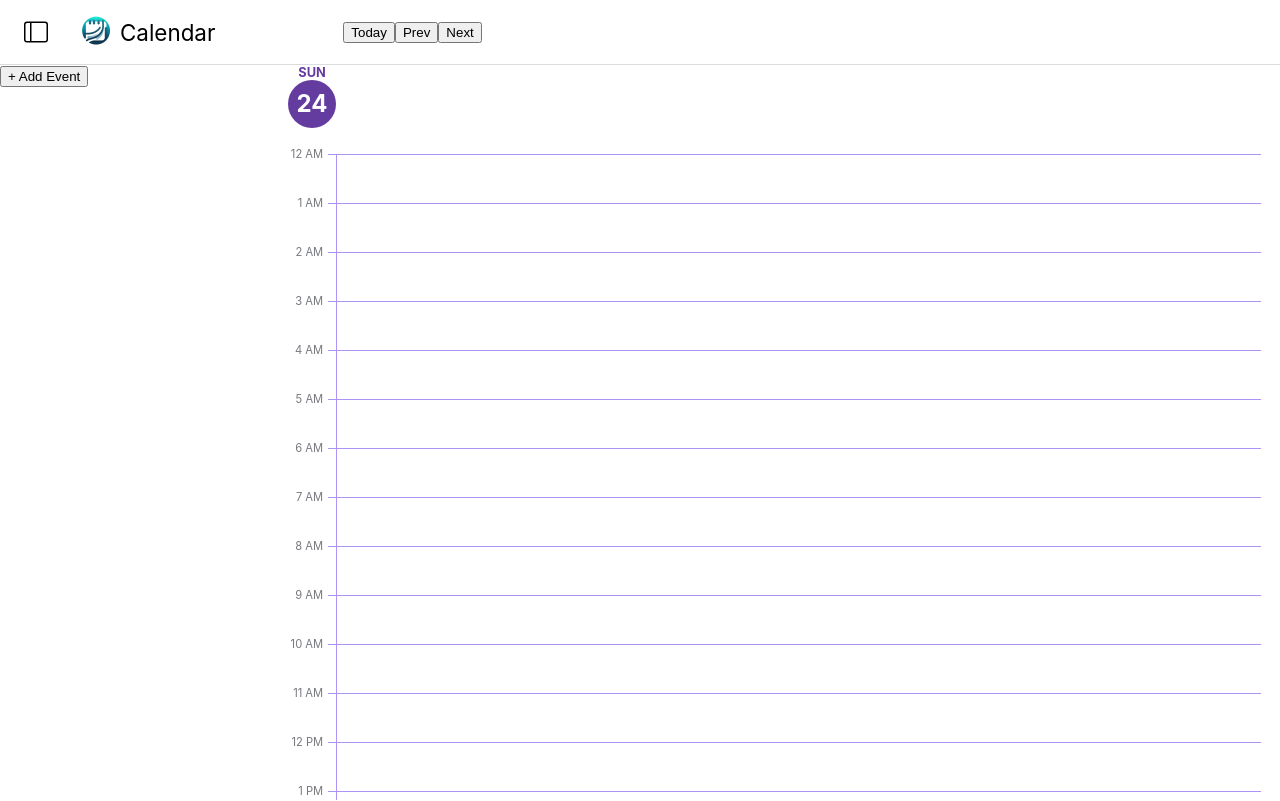
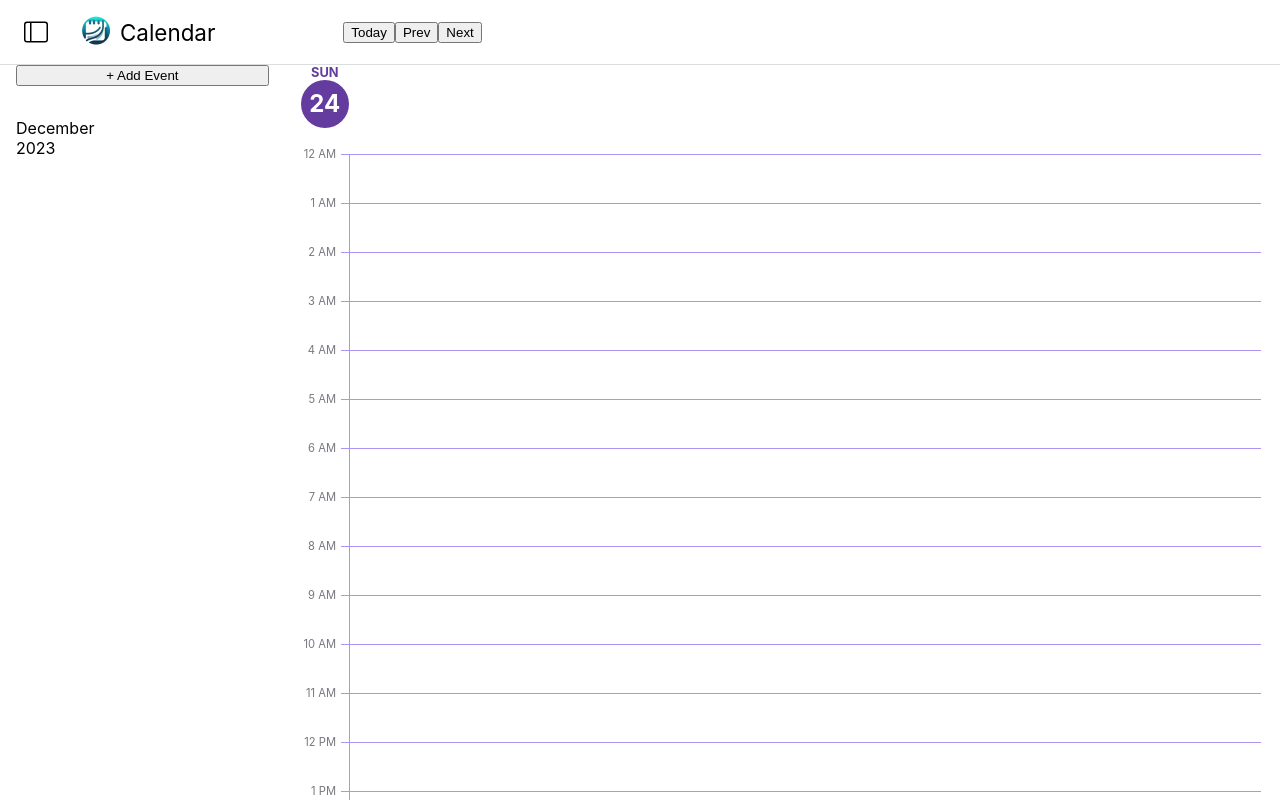
Before and after one commit to coloshword/calendar, a React (Create React App) app in the folder client/: page /calendar in a window 1280 px wide. Built offline with nearby package versions, Linux system fonts and the light colour scheme.

Commit message:
started the mini calendar

```diff
--- a/client/src/components/Calendar.tsx
+++ b/client/src/components/Calendar.tsx
@@ -62,6 +62,7 @@ const Calendar: FC = ({}) => {
                 <LeftSidebar
                     showModal={showModal}
                     setShowModal={setShowModal}
+                    today={today}
                 />
                 <CalendarDisplay displayMode={displayMode} today={today} viewDate = {viewDate} showModal={showModal} setShowModal={setShowModal}/>
             </div>
--- a/client/src/components/calendarCSS/LeftSidebar.css
+++ b/client/src/components/calendarCSS/LeftSidebar.css
@@ -1,4 +1,8 @@
 .left-sidebar {
     height: 100%;
     width: 16rem;
+    display: flex;
+    flex-direction: column;
+    margin-left: 1rem;
+    gap: 2rem;
 }
--- /dev/null
+++ b/client/src/components/calendarCSS/MiniCalendar.css
@@ -0,0 +1,6 @@
+.mini-calendar-container {
+    width: 7rem;
+    height: 7rem;
+    display: flex;
+    flex-direction: column;
+}
--- a/client/src/components/calendarComponents/AddEvent.tsx
+++ b/client/src/components/calendarComponents/AddEvent.tsx
@@ -1,5 +1,5 @@
 /* add event modal */
-import React, {Dispatch, FC, useState, useRef, useEffect} from 'react';
+import React, {Dispatch, FC, useState} from 'react';
 import '../calendarCSS/AddEvent.css';
 import closeIcon from '../../assets/x.svg';
 import dropDown from '../../assets/drop-down.svg';
--- /dev/null
+++ b/client/src/components/calendarComponents/MiniCalendar.tsx
@@ -0,0 +1,19 @@
+import '../calendarCSS/MiniCalendar.css';
+import { useState, useEffect, FC } from 'react';
+
+interface MiniCalendarProps {
+    today: Date;
+}
+const MiniCalendar: FC<MiniCalendarProps> = ({today}) => {
+    const [viewDate, setViewDate] = useState(today);
+
+    const monthNames= ["January","February","March","April","May","June","July",
+    "August","September","October","November","December"];
+    return (
+        <div className="mini-calendar-container">
+            <span> {monthNames[viewDate.getMonth()] + " " + viewDate.getFullYear()}  </span>
+        </div>
+    )
+}
+
+export { MiniCalendar }
--- a/client/src/components/calendarComponents/leftSidebar.tsx
+++ b/client/src/components/calendarComponents/leftSidebar.tsx
@@ -1,15 +1,20 @@
 import React, { FC } from 'react';
+import {MiniCalendar} from './MiniCalendar';
 import '../calendarCSS/LeftSidebar.css';
 
 interface LeftSidebarProps {
     showModal: boolean;
     setShowModal: Function;
+    today: Date;
 }
-const LeftSidebar: FC<LeftSidebarProps> = ({showModal, setShowModal}) => {
+const LeftSidebar: FC<LeftSidebarProps> = ({showModal, setShowModal, today}) => {
     return (
         <div className="left-sidebar">
             {/* Add event sets modal state to (true) (show), which shows the modal*/}
-            <button onClick={() => setShowModal(true)}> + Add Event </button>
+            <button className="add-event-btn" onClick={() => setShowModal(true)}> + Add Event </button>
+            <MiniCalendar
+                today={today}
+            />
         </div>
     )
 }
```
